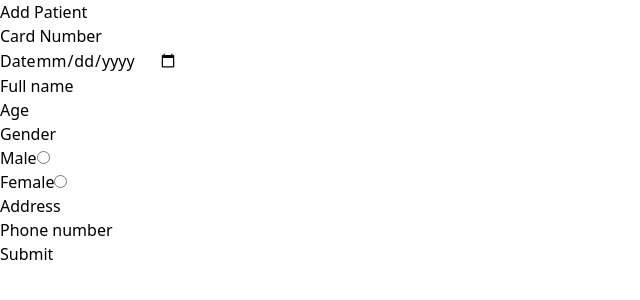
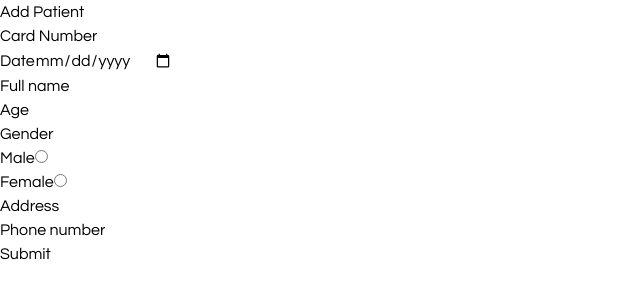
Before and after one commit to kawojue/toopcc-beta, a Next.js app in the folder client/: page /patients/add in a window 1280 px wide. Shown: the top 300 px of the page, without its empty margins (0-640 px from the left). Built offline with nearby package versions, Linux system fonts and the light colour scheme.

Commit message:
[add] font

```diff
--- a/client/app/patients/layout.tsx
+++ b/client/app/patients/layout.tsx
@@ -1,4 +1,5 @@
 import { Toaster } from "react-hot-toast"
+import { questrial } from "@/public/font/font"
 import { PatientProvider } from "@/hooks/usePatient"
 
 export const metadata = {
@@ -17,7 +18,9 @@ export default function RootLayout({
                 <Toaster
                 position="top-center"
                 reverseOrder={false} />
-                {children}
+                <main className={questrial.className}>
+                    {children}
+                </main>
             </PatientProvider>
         </>
     )
```
